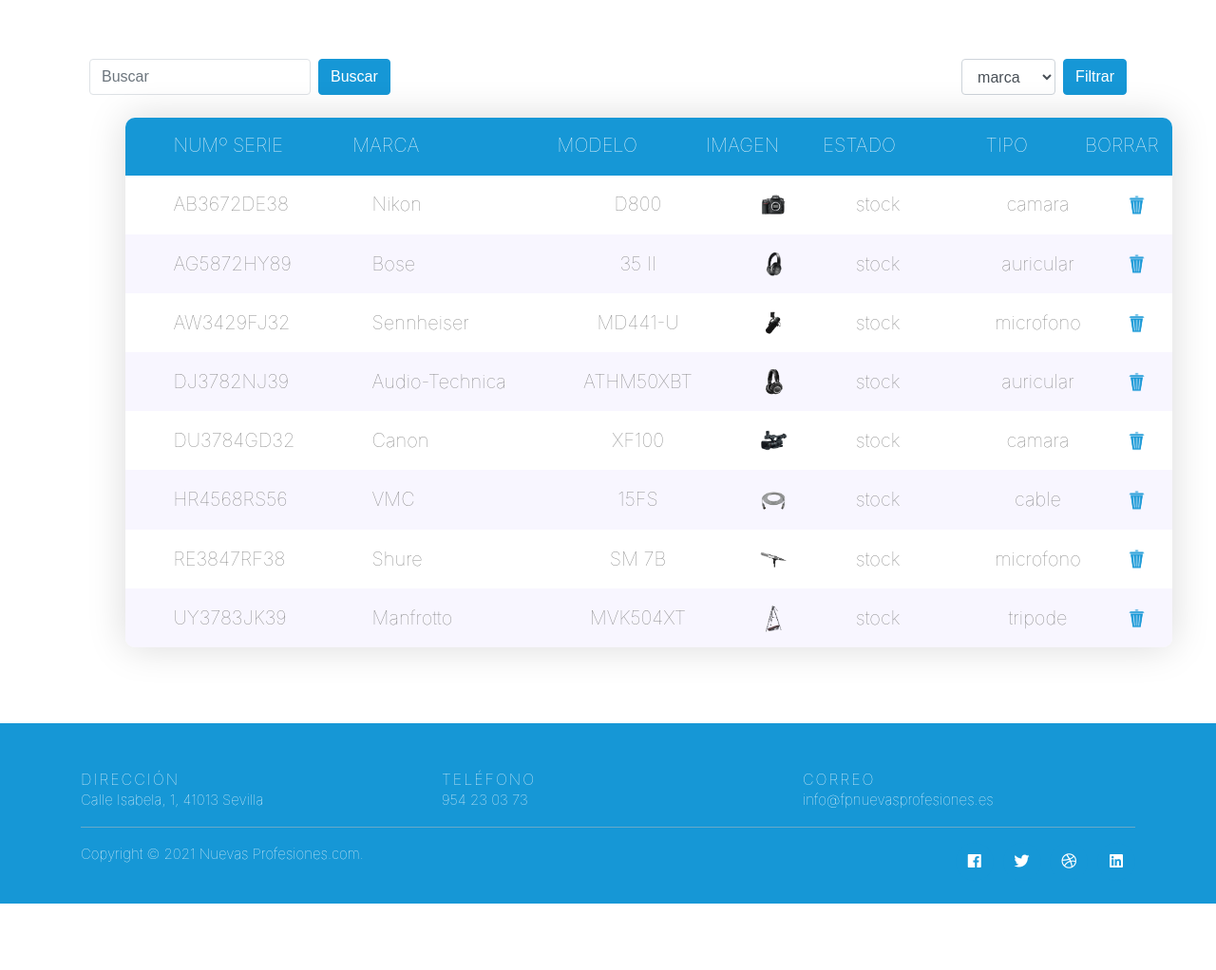
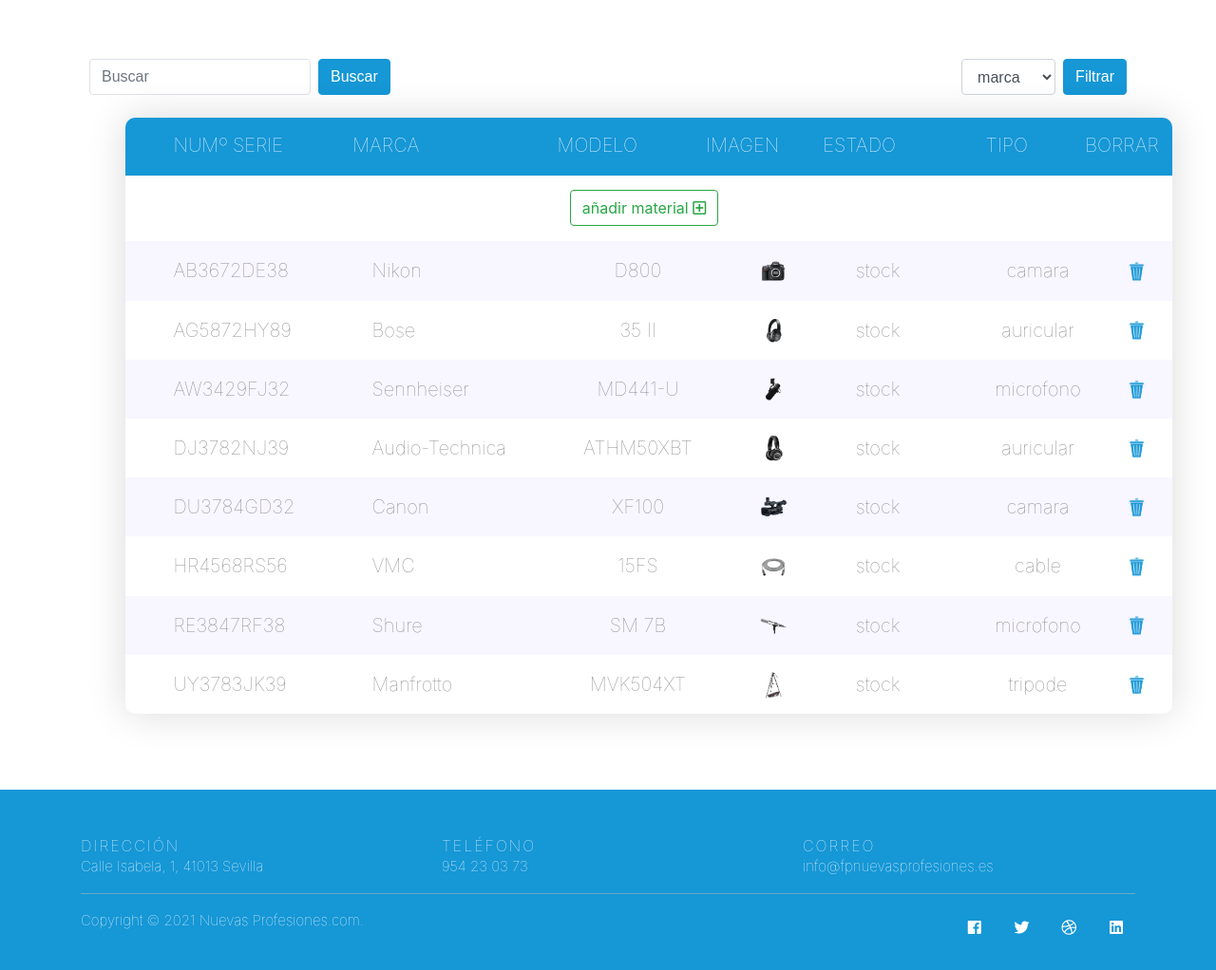
Before and after one commit to pabloplr/gestorMaterialesNP, a PHP site: page /pages/consultas/materiales.php in a window 1280 px wide; the page is wider, and only the part inside the window is pictured. Shown: the part 249-1271 px from the top of that part at 95% size. Before the commit the page ends 1201 px from the top of that part, so only its background shows below. Run offline with PHP 8.4, Linux system fonts and the light colour scheme; data comes from the database, SQL or seed files in the repository; lists and menus that the app fills with data are empty; some libraries are stand-ins or nearby versions; some web fonts are replaced.

Commit message:
aniadido ui aniadir material

```diff
--- a/pages/consultas/materiales.php
+++ b/pages/consultas/materiales.php
@@ -100,6 +100,13 @@
                         <div class="table100-body js-pscroll">
                             <table>
                                 <tbody>
+                                    <tr>
+                                        <td  colspan="7">
+                                            <div class="d-flex justify-content-center">
+                                                <button class="btn  my-2 my-sm-0 btn-outline-success align-self-center ">añadir material  <i class="far fa-plus-square"></i></button>
+                                            </div>
+                                        </td>
+                                    </tr>
                                     <?php
                                     error_reporting(0);
                                     $conexionBD = mysqli_connect("localhost", "root", "", "bd_prestamos");
```
